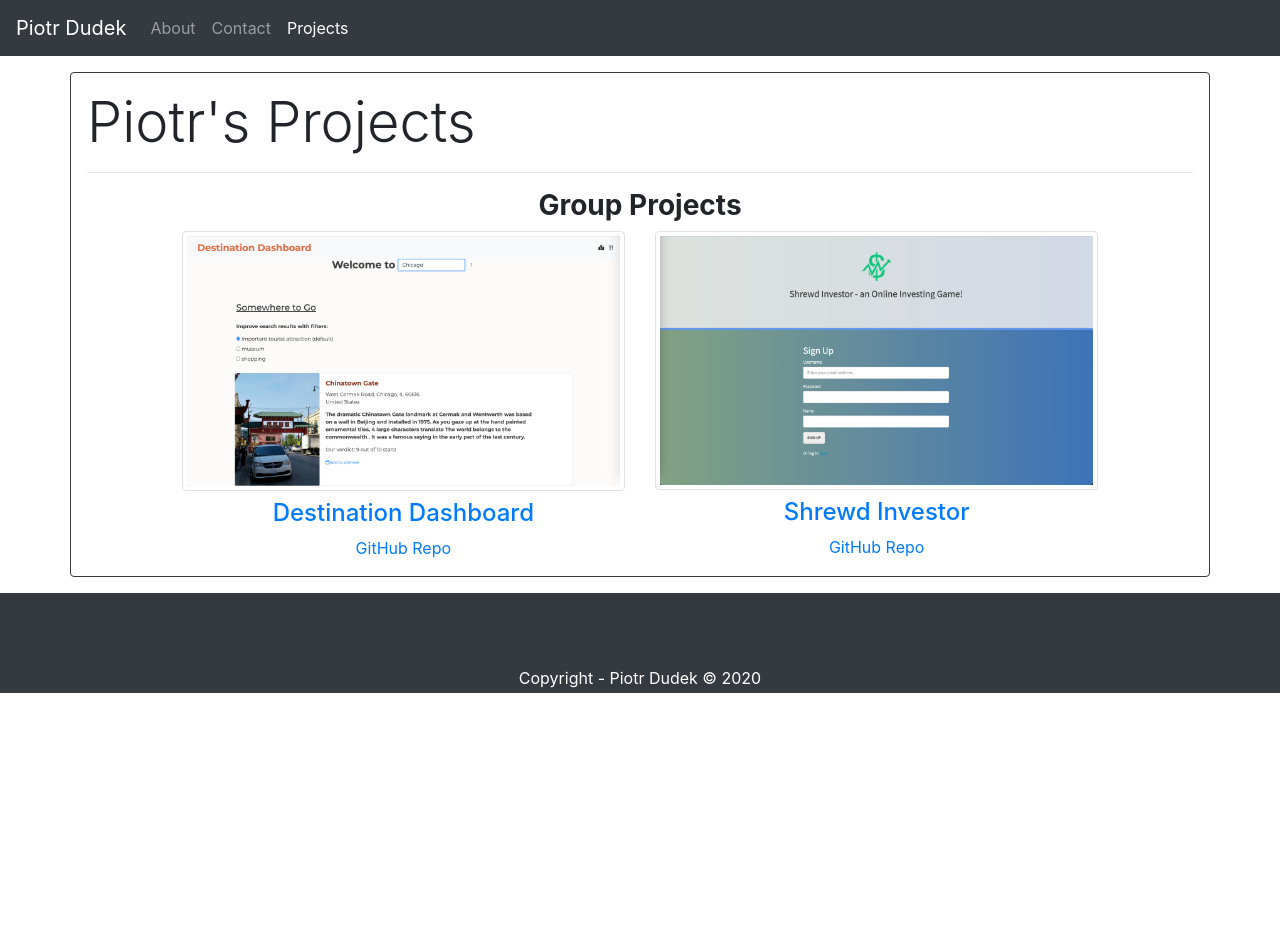
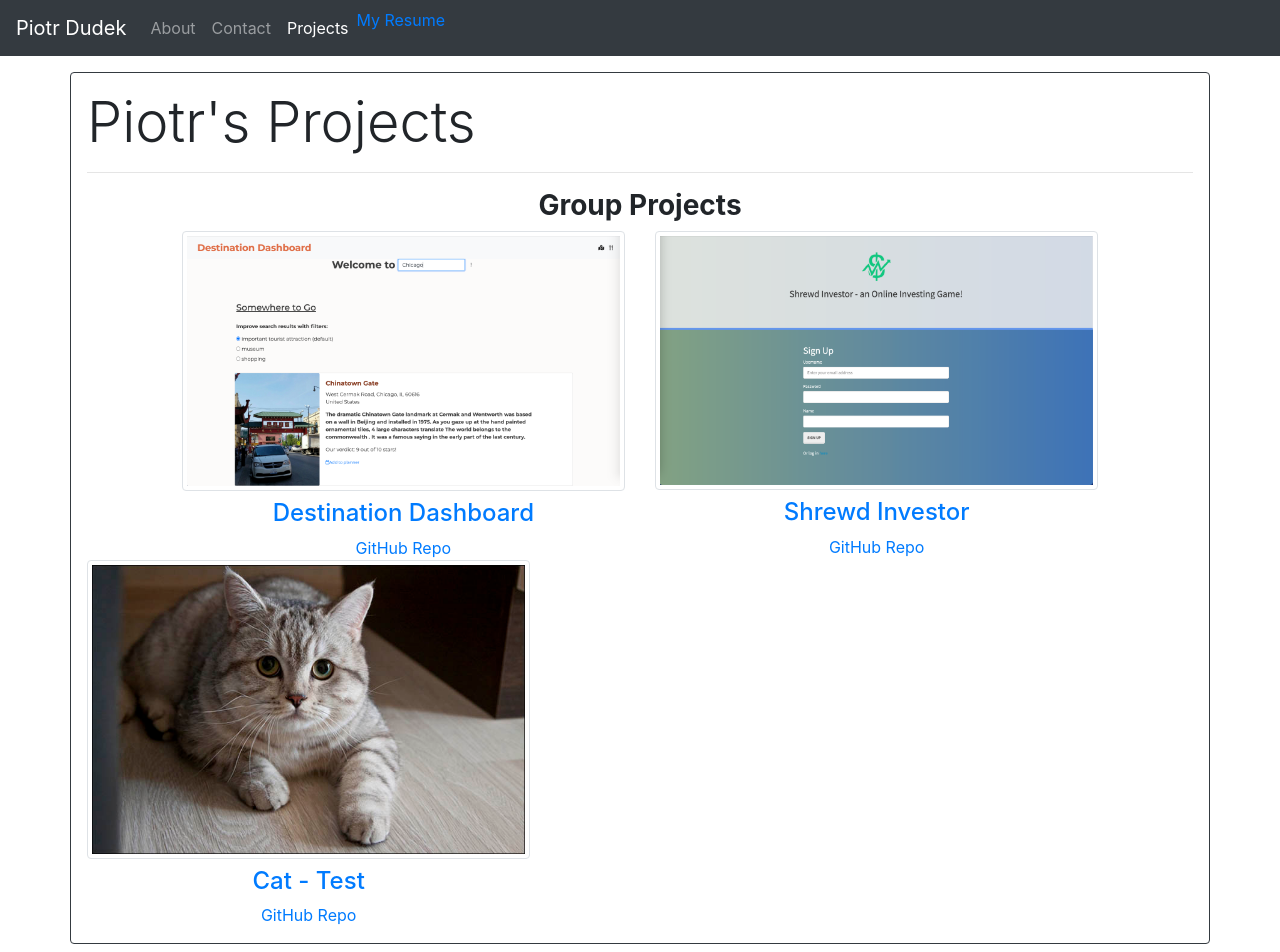
Before and after one commit to peterdudek/peter-portfolio-react, a React (Create React App) app: page /projects in a window 1280 px wide. Shown: the top 952 px of the page. Before the commit the page ends 800 px from the top, so only its background shows below. Built offline with nearby package versions, Linux system fonts and the light colour scheme.

Commit message:
added project card and link to resume in header

```diff
--- a/src/App.js
+++ b/src/App.js
@@ -13,6 +13,7 @@ function App() {
       <div className="App">
         <Header />
         <Route exact path="/" component={About} />
+        <Route exact path="/piotr-portfolio-react" component={About} />
         <Route exact path="/about" component={About} />
         <Route exact path="/contact" component={Contact} />
         <Route exact path="/projects" component={Projects} />
--- a/src/components/Header/header.js
+++ b/src/components/Header/header.js
@@ -38,6 +38,11 @@ function Header() {
               Projects
             </Link>
           </li>
+
+          <li className="nav-item">
+              <a rel="noreferrer" target="_blank" href="https://drive.google.com/file/d/1SvWK91DJCqiuyIu0Yu2cErhMXX89el7g/view?usp=sharing">My Resume</a>
+          </li>
+
         </ul>
       </div>
     </nav>
--- a/src/components/Project/project.js
+++ b/src/components/Project/project.js
@@ -0,0 +1,15 @@
+import React from "react";
+import Cat from '../../img/cat2.jpg';
+import "./style.css";
+
+function Project() {
+  return (
+    <div className="col-lg-5">
+    <img src={Cat} alt="signup page for shrewd investor" className="img-fluid img-thumbnail figure-img rounded" />
+    <h4 className="centertxt"><a rel="noreferrer" target="_blank" href="https://our-shrewd-investor.herokuapp.com/">Cat - Test</a></h4>
+    <h8 className="centertxt"><a rel="noreferrer" target="_blank" href="https://github.com/Piotr72us/Shrewd-Investor">GitHub Repo</a></h8>
+  </div>
+  );
+}
+
+export default Project;
--- a/src/pages/Projects.js
+++ b/src/pages/Projects.js
@@ -1,6 +1,7 @@
 import React from 'react';
 import Dash from '../img/DestinationDashboard.png';
 import Investor from '../img/shrewd.png';
+import Project from '../components/Project/project.js';
 
 function Projects() {
 
@@ -23,6 +24,7 @@ function Projects() {
             <h4 className="centertxt"><a rel="noreferrer" target="_blank" href="https://our-shrewd-investor.herokuapp.com/">Shrewd Investor</a></h4>
             <h8 className="centertxt"><a rel="noreferrer" target="_blank" href="https://github.com/Piotr72us/Shrewd-Investor">GitHub Repo</a></h8>
           </div>
+          <Project />
     </div>
     </div>
   )
```
Also changed, not shown: 1 other file (tests, documents, lock files or other folders). Lines whose indentation alone changed are shown as unchanged.
